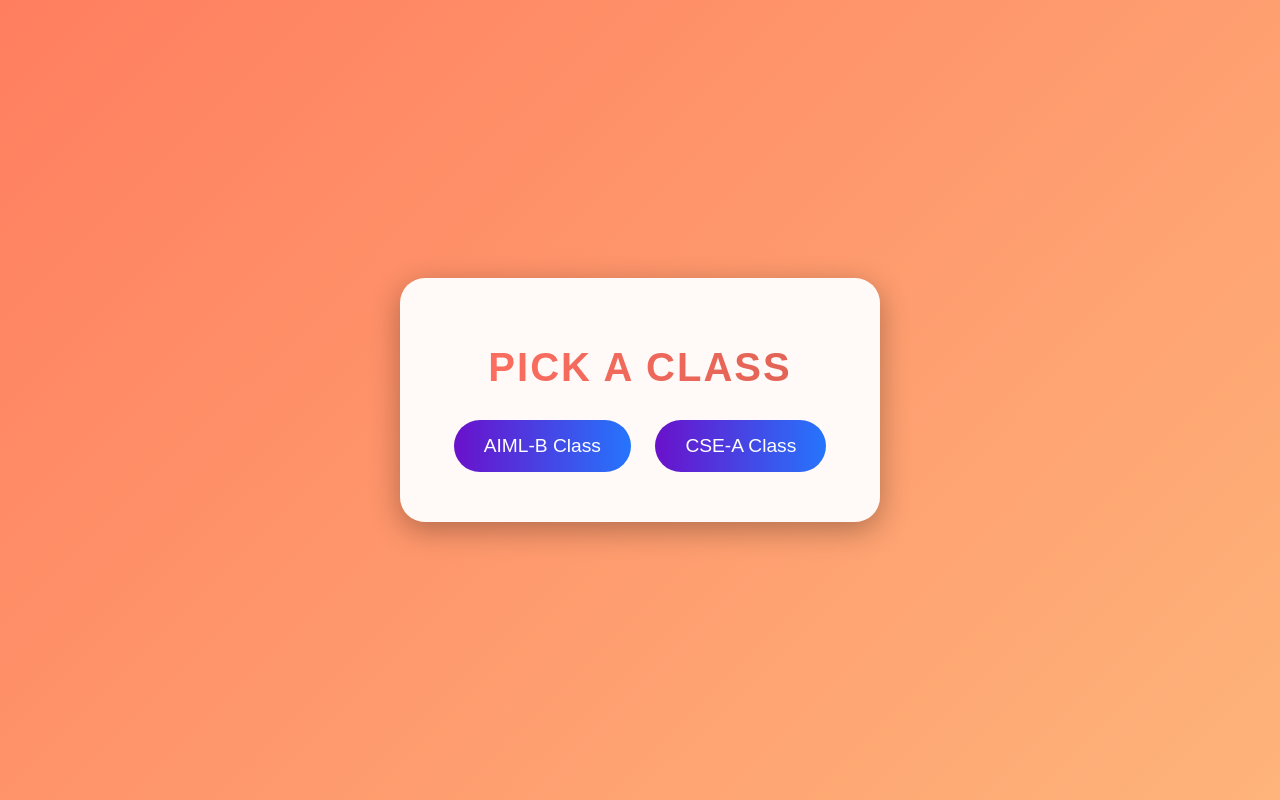
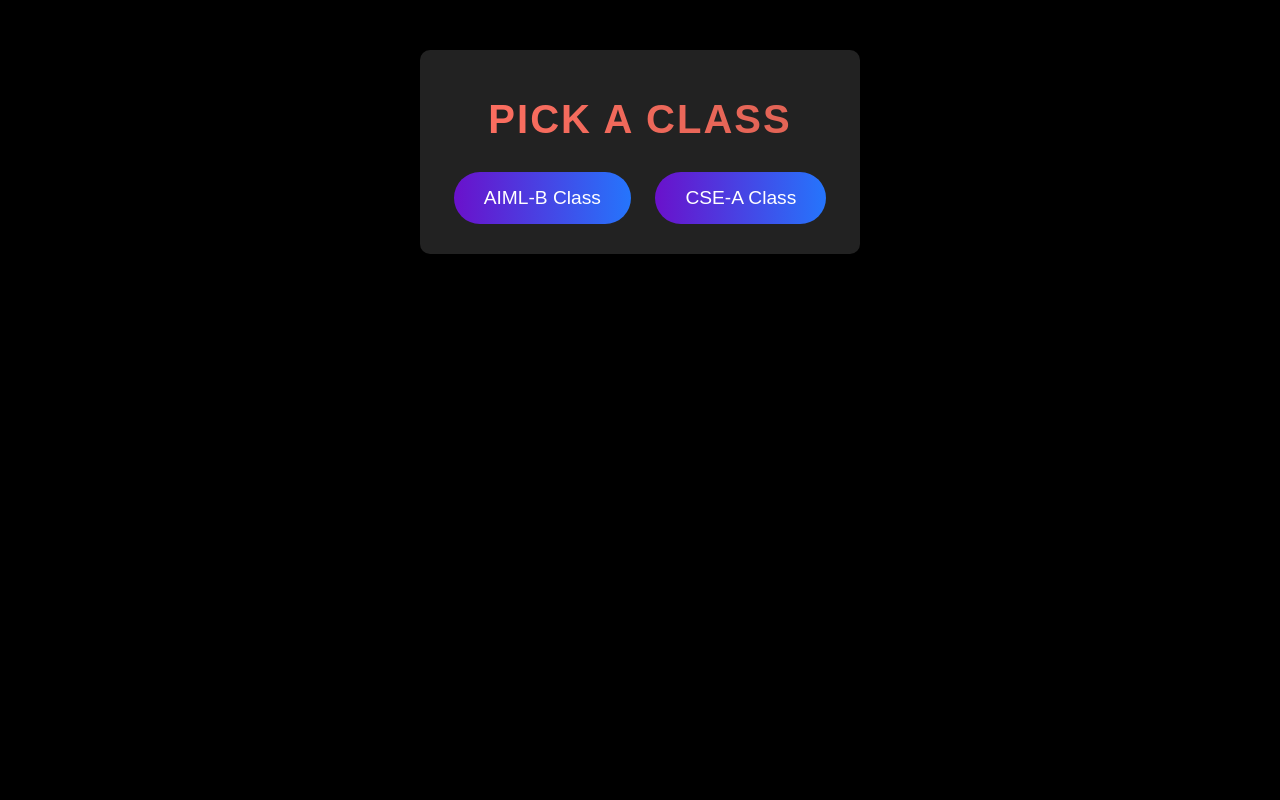
Before and after one commit to petchi18/Random-Student-Name-Generator, a plain HTML site: page index.html in a window 1280 px wide. Drawn offline with Linux system fonts and the light colour scheme.

Commit message:
Update style.css

```diff
--- a/style.css
+++ b/style.css
@@ -1,27 +1,23 @@
-/* General Body Styling */
 body {
-    font-family: 'Arial', sans-serif;
-    background: linear-gradient(135deg, #ff7e5f, #feb47b);
-    margin: 0;
-    padding: 0;
-    display: flex;
-    justify-content: center;
-    align-items: center;
-    height: 100vh;
-    transition: background 0.5s;
+    background-color: black; /* Set the background color to black */
+    color: white; /* Change text color to white for visibility */
+    font-family: Arial, sans-serif; /* Set a default font */
 }
 
-/* Container Styling */
 .container {
-    text-align: center;
-    background-color: rgba(255, 255, 255, 0.95);
-    padding: 40px;
-    border-radius: 25px;
-    box-shadow: 0 8px 30px rgba(0, 0, 0, 0.3);
-    max-width: 400px;
-    width: 100%;
-    animation: fadeIn 0.5s ease-in;
+    background-color: #222; /* Dark gray background for the container */
+    padding: 20px; /* Add some padding */
+    border-radius: 10px; /* Rounded corners */
+    box-shadow: 0 4px 20px rgba(0, 0, 0, 0.5); /* Shadow effect */
+    max-width: 400px; /* Max width for the container */
+    margin: 50px auto; /* Center the container */
+    text-align: center; /* Center text inside the container */
 }
+
+.hidden {
+    display: none; /* Keep the hidden class to hide elements */
+}
+
 
 /* Heading Styling */
 h1 {
```
